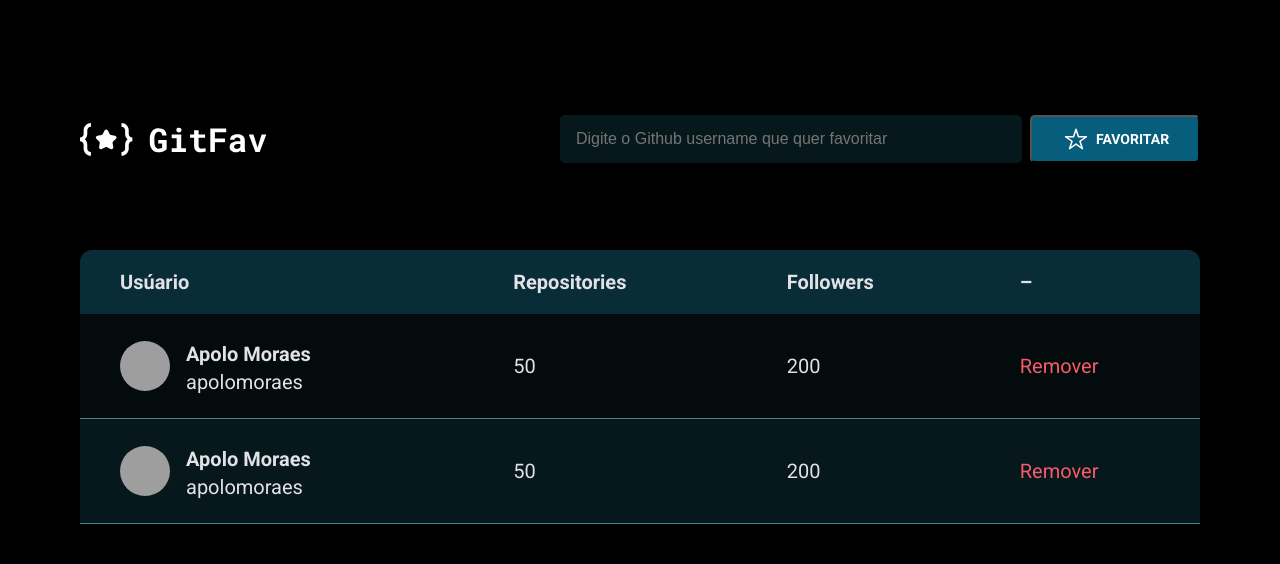
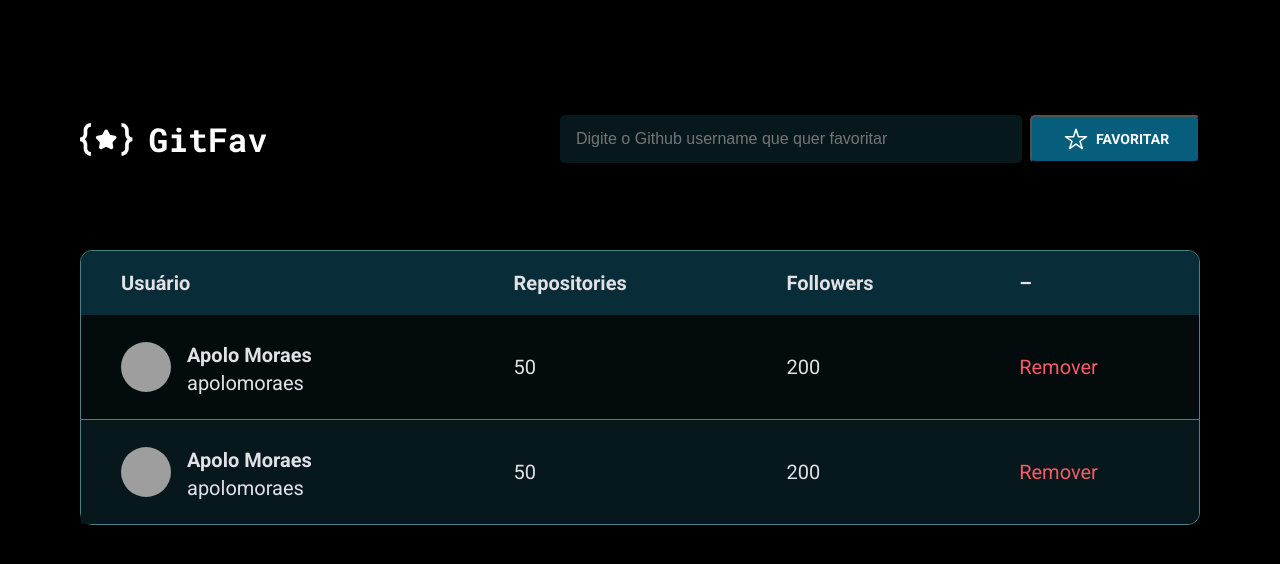
Before and after one commit to apolomoraes/git-fav, a plain HTML site: page index.html in a window 1280 px wide. Drawn offline with Linux system fonts and the light colour scheme; grey boxes are pictures that could not be loaded.

Commit message:
border radius

```diff
--- a/index.html
+++ b/index.html
@@ -28,10 +28,11 @@
       </div>
     </header>
 
+    <div class="table-wrapper">
       <table>
         <thead>
           <tr>
-          <th>Usúario</th>
+            <th>Usuário</th>
             <th>Repositories</th>
             <th>Followers</th>
             <th>&#8211;</th>
@@ -65,6 +66,7 @@
         </tbody>
       </table>
     </div>
+  </div>
 </body>
 
 </html>
--- a/style.css
+++ b/style.css
@@ -98,6 +98,11 @@ header {
   filter: brightness(1.1);
 }
 
+.table-wrapper {
+  border: 1px solid #4a808c;
+  border-radius: 1.2rem;
+}
+
 table {
   width: 100%;
   border-collapse: collapse;
@@ -128,26 +133,30 @@ table th:last-child {
   border-top-right-radius: 1.2rem;
 }
 
-tbody tr {
-  border-bottom: 1px solid #4a808c;
-}
-
 tbody tr:nth-child(odd) {
   background: var(--bg-table-odd-color);
+  border-bottom: 1px solid #4a808c;
 }
 
 tbody tr:nth-child(even) {
   background: var(--bg-table-even-color);
+  border-radius: 1.2rem;
 }
 
 table td {
   align-items: center;
-  text-align: left;
   padding: 2.4rem 2.4rem 2.4rem 4rem;
   gap: 1.6rem;
 
   width: fit-content;
-  height: 10.4rem;
+}
+
+tbody tr:last-child td:first-child {
+  border-bottom-left-radius: 1.2rem;
+}
+
+tbody tr:last-child td:last-child {
+  border-bottom-right-radius: 1.2rem;
 }
 
 .user {
@@ -184,3 +193,7 @@ table td {
   cursor: pointer;
   color: var(--remove-text-color);
 }
+
+.remove:hover {
+  color: rgb(207, 29, 29);
+}
```
Lines whose indentation alone changed are shown as unchanged.
